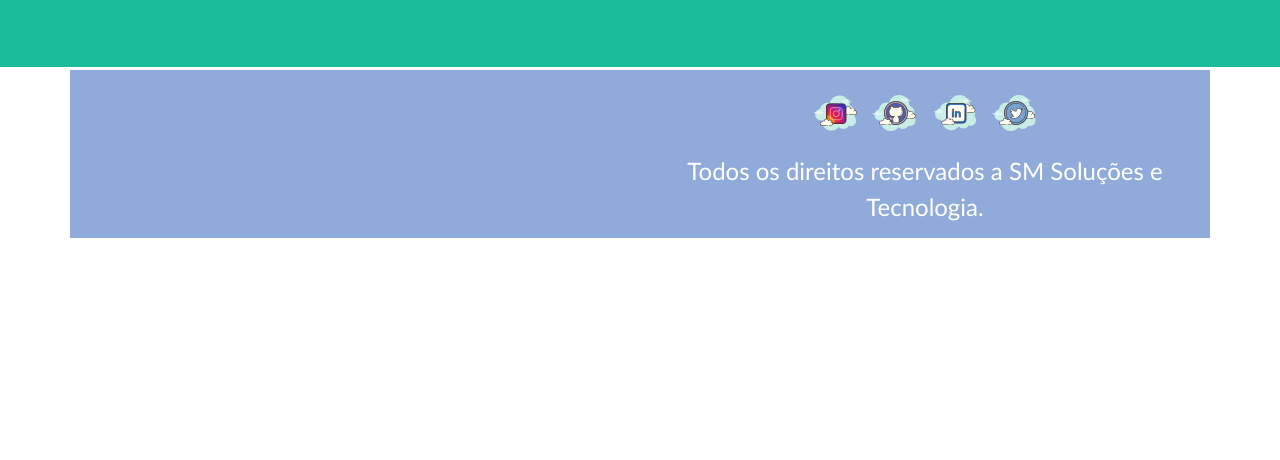
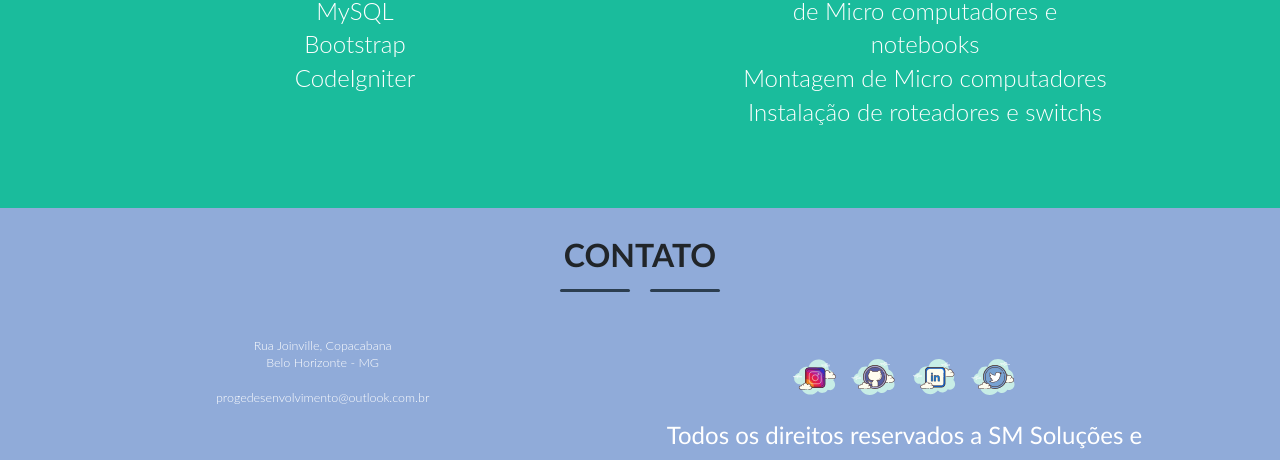
Before and after one commit to Projeto-FrontEnd-Fusion/apresentacao-pessoal-frontend, a React (Vite) app: page / in a window 1280 px wide. Shown: the part 1902-2362 px from the top of the page. Before the commit the page ends 2140 px from the top, so only its background shows below. Built offline with nearby package versions, Linux system fonts and the light colour scheme.

Commit message:
Projeto final

```diff
--- a/src/components/Footer/Footer.css
+++ b/src/components/Footer/Footer.css
@@ -2,16 +2,24 @@
     margin: 0;
     padding: 0;
 }
-#rodape{
+#titulo2 {
+    text-align: center;
+    font-size: xx-large;
+    font-family: 'Gill Sans', 'Gill Sans MT', Calibri, 'Trebuchet MS', sans-serif;
+  }
+.rodape{
     background-color: #90ABD9;
     width: 100%;
-}
-footer{
-    padding: 0.5%;
-    color: black;
+    padding: 1%;
+    text-align: center;
 }
 .direitos{
     color: white;
     font-size: 3vh;
     font-family: 'Gill Sans', 'Gill Sans MT', Calibri, 'Trebuchet MS', sans-serif;
 }
+.local{
+    color: white;
+    font-size: 3vh;
+    text-align: center;
+}
--- a/src/components/Footer/Footer.jsx
+++ b/src/components/Footer/Footer.jsx
@@ -2,13 +2,37 @@ import "./Footer.css";
 
 function Footer() {
   return (
-      <div className="container" id="rodape">
+    <div id="contato">
+      <div className="rodape"><br />
+      <h4 class="text-uppercase mb-4" id="titulo2">Contato</h4>
+      <div className="divider-custom">
+        <div className="divider-custom-line"></div>
+        <div className="divider-custom-icon">
+          <i class="fas fa-star"></i>
+        </div>
+        <div className="divider-custom-line"></div>
+      </div><br />
+    <br />
       <div className="row">
         <div className="col-sm-6">
-
+          <div>
+            <div className="local">
+              <p class="lead mb-0">
+                Rua Joinville, Copacabana
+                <br />
+                Belo Horizonte - MG
+                <br />
+                <br />
+                progedesenvolvimento@outlook.com.br
+                <br />
+                <br />
+              </p>
             </div>
-          <div className="col-sm-6">
-          <footer className="container-fluid text-center"><br />
+          </div>
+        </div>
+        <div className="col-sm-5">
+          <footer className="container-fluid text-center">
+            <br />
             <a href="https://www.instagram.com/rafaelmolinari82/">
               <svg
                 xmlns="http://www.w3.org/2000/svg"
@@ -484,9 +508,14 @@ function Footer() {
                   ></path>
                 </g>{" "}
               </svg>
-        </a><br /><br />
-      <p className="direitos">Todos os direitos reservados a SM Soluções e Tecnologia.</p>
+            </a>
+            <br />
+            <br />
+            <p className="direitos">
+              Todos os direitos reservados a SM Soluções e Tecnologia.
+            </p>
           </footer>
+        </div>
       </div>
     </div>
     </div>
--- a/src/components/Header/Header.css
+++ b/src/components/Header/Header.css
@@ -2,11 +2,11 @@
     background-color: #495057;
     font-family: 'Trebuchet MS', 'Lucida Sans Unicode', 'Lucida Grande', 'Lucida Sans', Arial, sans-serif;
     font-size: large;
-    position: fixed;
+    /*position: fixed;*/
     top: 3%;
     width: 100%;
-    margin-top: -1.5em;
-    padding: 0.5%;
+    margin-top: -1em;
+    padding: 1.8%;
 }
 .container{
     margin-top: 0.3%;
--- a/src/components/Header/Header.jsx
+++ b/src/components/Header/Header.jsx
@@ -19,7 +19,7 @@ function Header() {
               </a>
             </li>
             <li className="col-md-4">
-              <a className="menu_1" href="#contact">
+              <a className="menu_1" href="#contato">
                 Contato
               </a>
             </li>
--- a/src/pages/Projeto/Projeto.jsx
+++ b/src/pages/Projeto/Projeto.jsx
@@ -2,7 +2,9 @@ import "../Projeto/Projeto.css";
 
 function Projeto() {
   return (
+    <div id="projetos">
       <div className="projeto">
+        <br />
         <br />
         <h2 className="titulo1">Portfolio</h2>
         <br />
@@ -13,11 +15,15 @@ function Projeto() {
           </div>
           <div className="divider-custom-line"></div>
         </div>
+        <br />
         <div className="container">
           <div className="row">
-          <div className="col-sm-4" >
+            <div className="col-sm-4">
               <div className="col mx-auto text-center">
-              <p><h1>Landing Page</h1></p><br />
+                <p>
+                  <h1>Landing Page</h1>
+                </p>
+                <br />
                 <div className="container d-flex align-items-center flex-column">
                   <a href="https://ibb.co/8g4tFZb">
                     <img
@@ -33,7 +39,9 @@ function Projeto() {
             </div>
             <div className="col-sm-4">
               <div className="col mx-auto text-center">
-            <p><h1>Site Pessoal</h1></p>
+                <p>
+                  <h1>Site Pessoal</h1>
+                </p>
 
                 <a href="https://ibb.co/YyyH5Sc">
                   <img
@@ -48,7 +56,9 @@ function Projeto() {
             </div>
             <div className="col-sm-4">
               <div className="col mx-auto text-center">
-            <p><h1>Portfólio</h1></p>
+                <p>
+                  <h1>Portfólio</h1>
+                </p>
 
                 <a href="https://ibb.co/jV24gnJ">
                   <img
@@ -61,7 +71,10 @@ function Projeto() {
                 </a>
               </div>
             </div>
-        </div><br /><br />
+          </div>
+          <br />
+          <br />
+        </div>
       </div>
     </div>
   );
--- a/src/pages/Skills/Skills.jsx
+++ b/src/pages/Skills/Skills.jsx
@@ -2,7 +2,8 @@ import "../Skills/Skills.css";
 
 function Skills() {
   return (
-    <div className="skills">
+    <div id="skills">
+        <div className="skills">
       <div className="page-section bg-primary text-white mb-0" id="about">
         <div className="container">
           <h2 className="page-section-heading text-center text-uppercase text-white">
@@ -12,9 +13,9 @@ function Skills() {
             <div className="divider-custom-line"></div>
             <div className="divider-custom-icon">
               <i className="fas fa-star"></i>
-            </div><br /><br />
+            </div><br /><br /><br />
             <div className="divider-custom-line"></div>
-          </div><br />
+          </div><br /><br />
           <div className="row">
             <div className="col-lg-4 ms-auto">
               <p className="lead">
@@ -42,6 +43,7 @@ function Skills() {
         </div>
       </div>
     </div>
+    </div>
   );
 }
 
```
Also changed, not shown: src/pages/Contato/Contato.jsx (deleted, +0 -13 lines), src/assets/zap.svg (added). Lines whose indentation alone changed are shown as unchanged.
